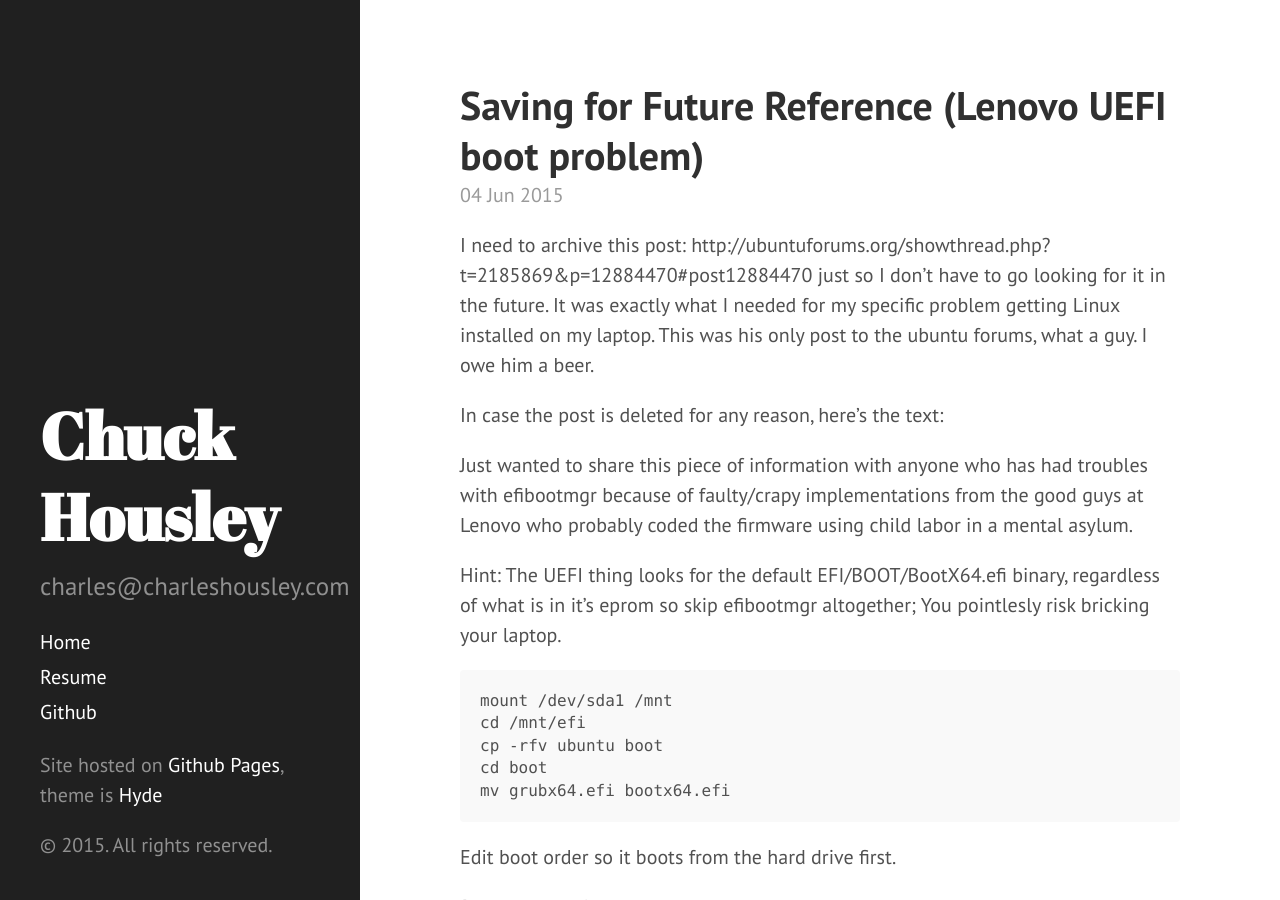
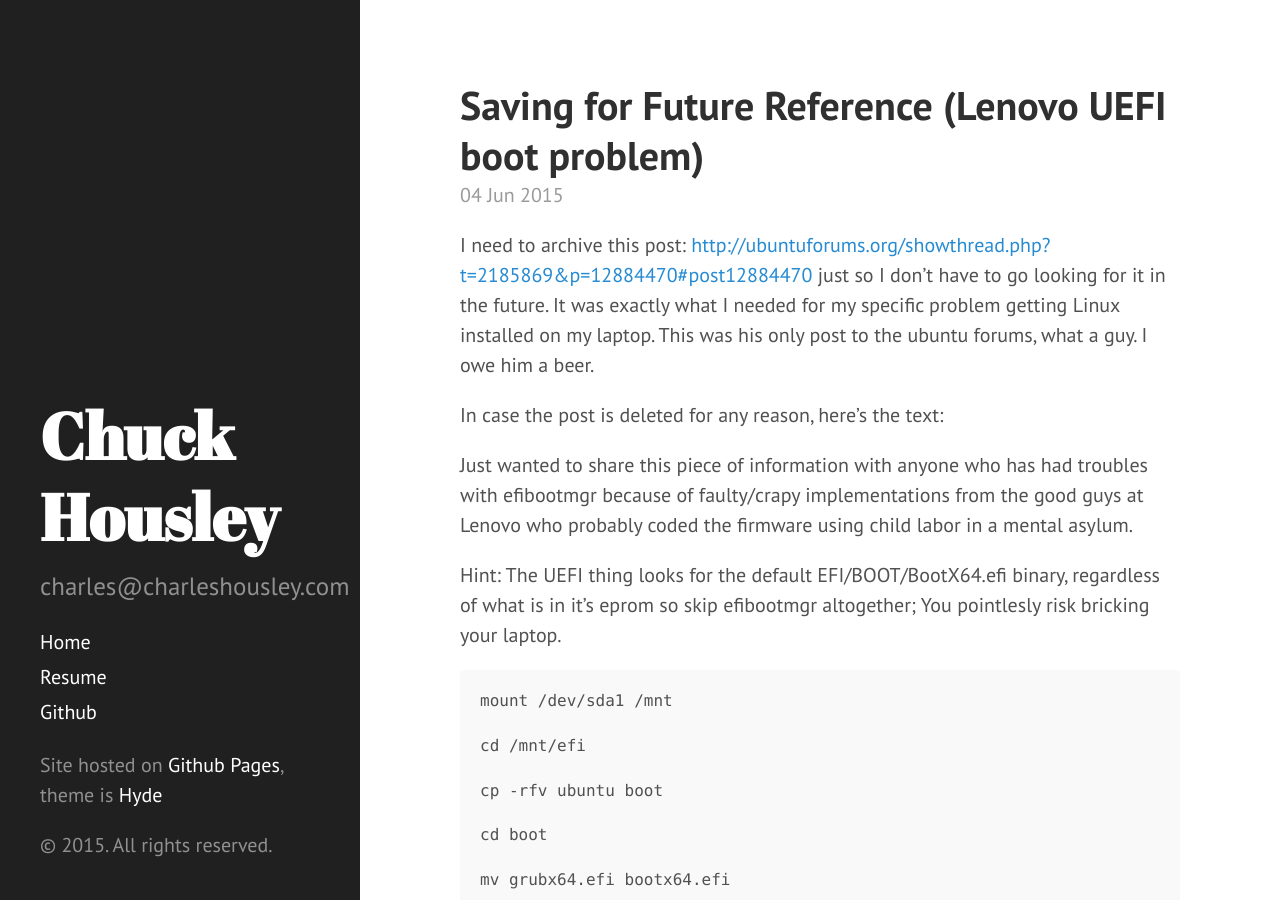
Before and after one commit to chuckhousley/chuckhousley.github.io, a Jekyll site: the page built from _posts/2015-06-04-saving-for-future-reference.md, in a window 1280 px wide and 900 px high. Built offline with Jekyll 4.4.1, drawn with Linux system fonts in a browser that asks for light colours; part of the change alters nothing that is shown.

Commit message:
formatting

````diff
--- a/_posts/2015-06-04-saving-for-future-reference.md
+++ b/_posts/2015-06-04-saving-for-future-reference.md
@@ -3,7 +3,7 @@ title: Saving for Future Reference (Lenovo UEFI boot problem)
 layout: post
 ---
 
-I need to archive this post: http://ubuntuforums.org/showthread.php?t=2185869&p=12884470#post12884470 just so I don't have to
+I need to archive this post: [http://ubuntuforums.org/showthread.php?t=2185869&p=12884470#post12884470](http://ubuntuforums.org/showthread.php?t=2185869&p=12884470#post12884470) just so I don't have to
 go looking for it in the future.  It was exactly what I needed for my specific problem getting Linux installed on my laptop.
 This was his only post to the ubuntu forums, what a guy.  I owe him a beer.
 
@@ -15,9 +15,13 @@ Hint: The UEFI thing looks for the default EFI/BOOT/BootX64.efi binary, regardle
 
 ```
 mount /dev/sda1 /mnt
+
 cd /mnt/efi
+
 cp -rfv ubuntu boot
+
 cd boot
+
 mv grubx64.efi bootx64.efi
 ```
 
@@ -29,8 +33,11 @@ If you're using kubuntu and the installer failed, apt will nag you because it ca
 
 ```
 sudo mv /usr/bin/efibootmgr /usr/bin/efibootmgr.lol #you must use .lol or else you run the risk of copyright infringement
+
 sudo touch /usr/bin/efibootmgr
+
 sudo chmod +x /usr/bin/efibootmgr
+
 sudo apt-get install grub-efi #will pass and stop nagging
 ```
 
````
